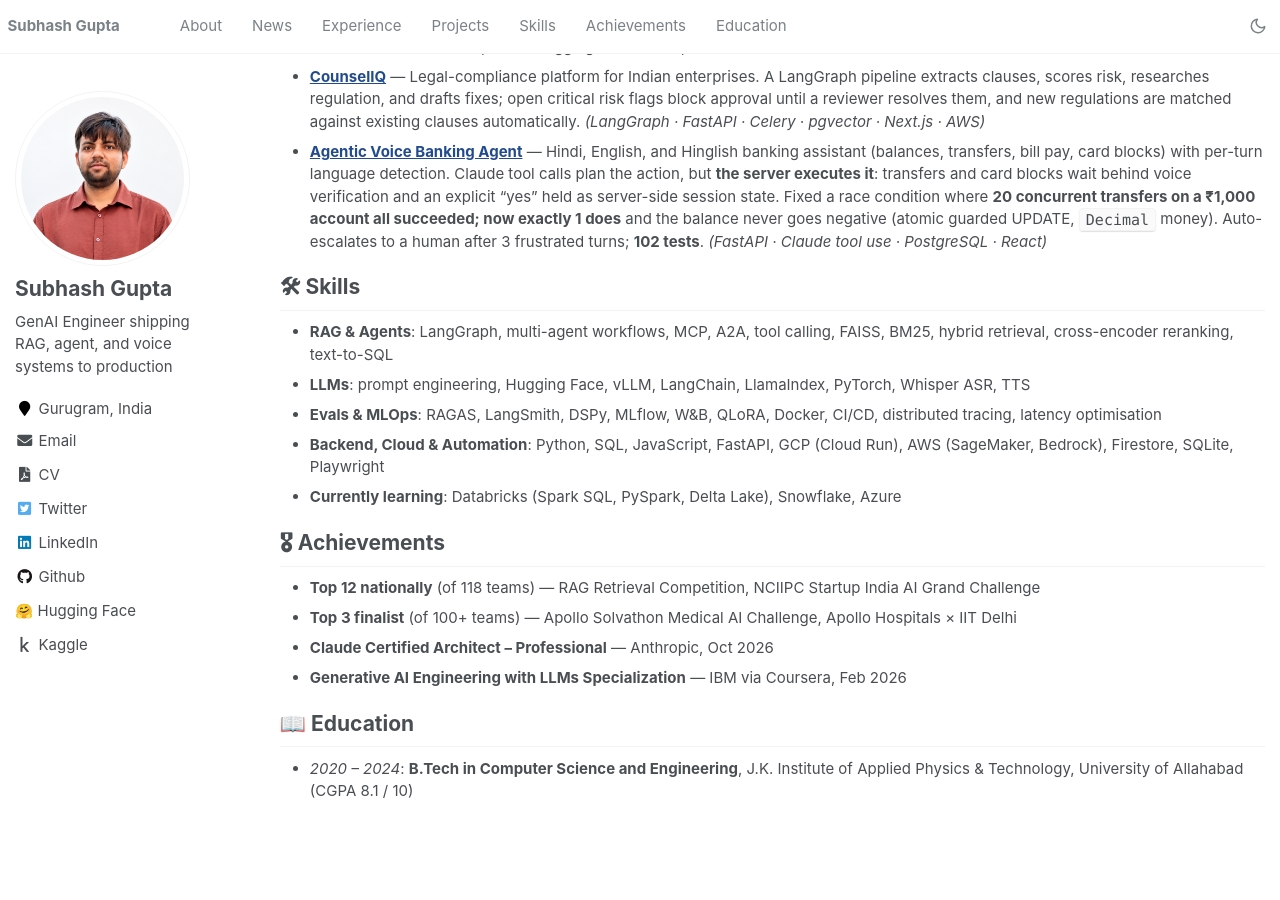
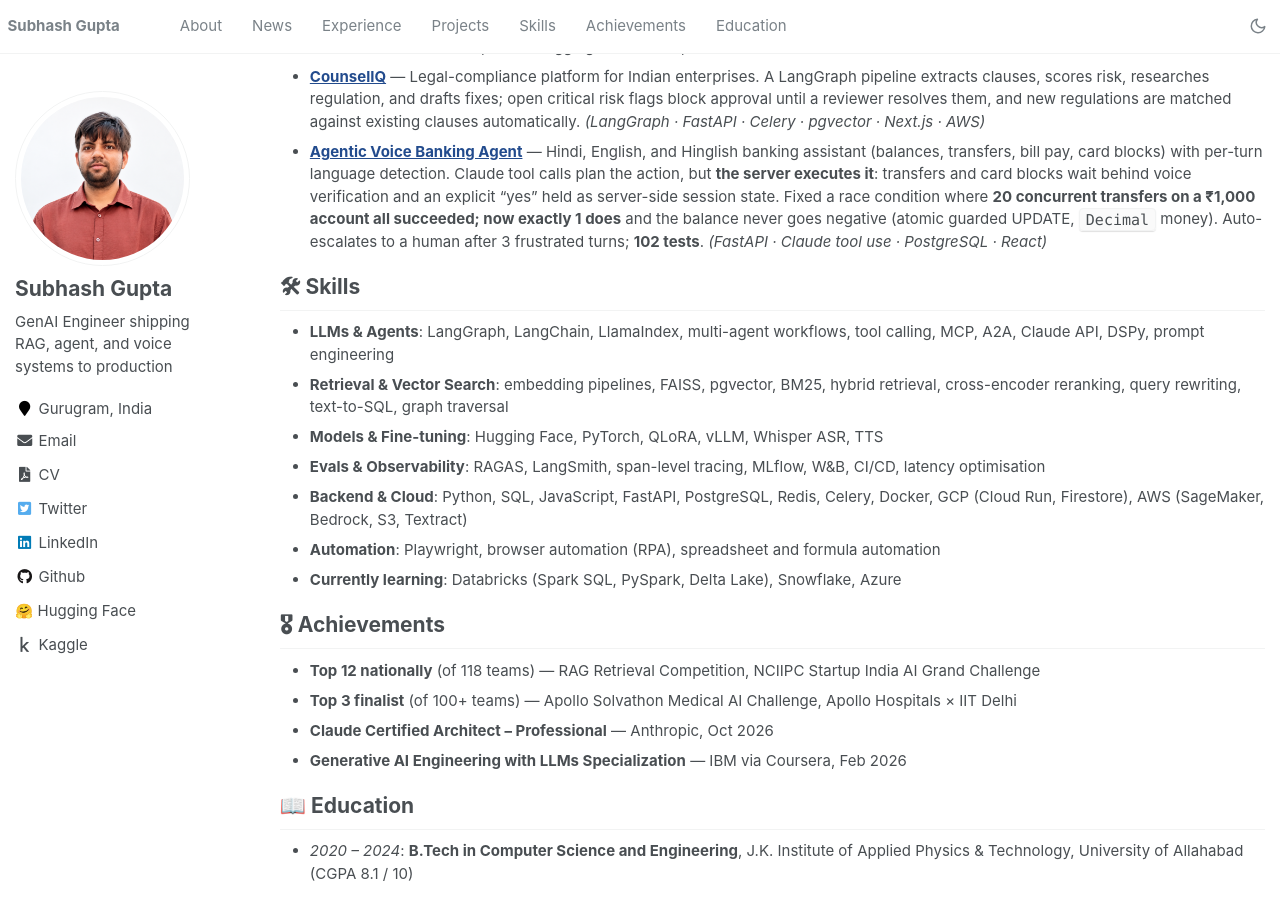
Before and after one commit to Subh24ai/Subh24ai.github.io, a Jekyll site: the page built from _pages/about.md, in a window 1280 px wide and 900 px high, scrolled down 1694 px. Built offline with Jekyll 4.4.1, drawn with Linux system fonts in a browser that asks for light colours; before the commit the page ends 2512 px from its top, so only the background shows below that.

Commit message:
Update about.md

```diff
--- a/_pages/about.md
+++ b/_pages/about.md
@@ -63,10 +63,12 @@ Outside work I build **open-source agents end to end**: a multi-agent IT/HR tick
 
 # 🛠 Skills
 
-- **RAG & Agents**: LangGraph, multi-agent workflows, MCP, A2A, tool calling, FAISS, BM25, hybrid retrieval, cross-encoder reranking, text-to-SQL
-- **LLMs**: prompt engineering, Hugging Face, vLLM, LangChain, LlamaIndex, PyTorch, Whisper ASR, TTS
-- **Evals & MLOps**: RAGAS, LangSmith, DSPy, MLflow, W&B, QLoRA, Docker, CI/CD, distributed tracing, latency optimisation
-- **Backend, Cloud & Automation**: Python, SQL, JavaScript, FastAPI, GCP (Cloud Run), AWS (SageMaker, Bedrock), Firestore, SQLite, Playwright
+- **LLMs & Agents**: LangGraph, LangChain, LlamaIndex, multi-agent workflows, tool calling, MCP, A2A, Claude API, DSPy, prompt engineering
+- **Retrieval & Vector Search**: embedding pipelines, FAISS, pgvector, BM25, hybrid retrieval, cross-encoder reranking, query rewriting, text-to-SQL, graph traversal
+- **Models & Fine-tuning**: Hugging Face, PyTorch, QLoRA, vLLM, Whisper ASR, TTS
+- **Evals & Observability**: RAGAS, LangSmith, span-level tracing, MLflow, W&B, CI/CD, latency optimisation
+- **Backend & Cloud**: Python, SQL, JavaScript, FastAPI, PostgreSQL, Redis, Celery, Docker, GCP (Cloud Run, Firestore), AWS (SageMaker, Bedrock, S3, Textract)
+- **Automation**: Playwright, browser automation (RPA), spreadsheet and formula automation
 - **Currently learning**: Databricks (Spark SQL, PySpark, Delta Lake), Snowflake, Azure
 
 # 🎖 Achievements
```
